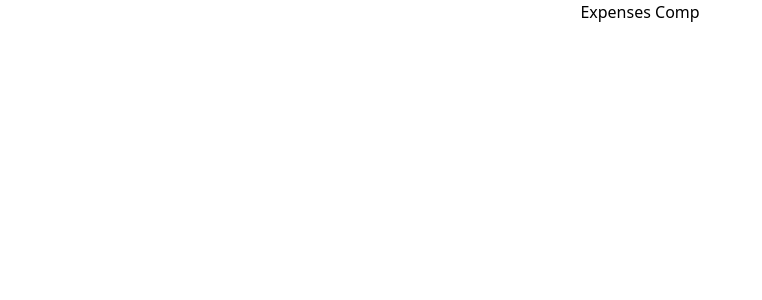
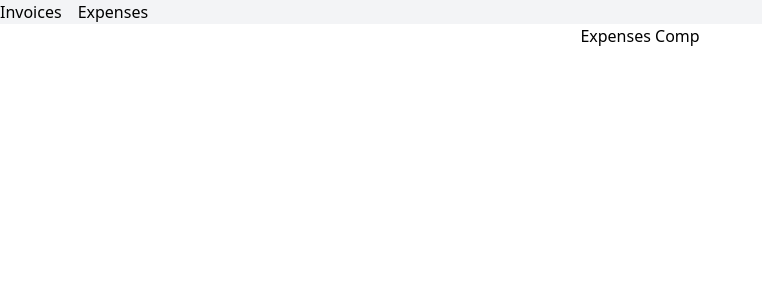
Before and after one commit to M-Mehboob-Alam/learning-react-router-dom, a React (Create React App) app: page /expense in a window 1280 px wide. Shown: the top 300 px of the page, without its empty margins (0-762 px from the left). Built offline with nearby package versions, Linux system fonts and the light colour scheme.

Commit message:
nested routes with Outlet child componenets

```diff
--- a/src/App.jsx
+++ b/src/App.jsx
@@ -1,13 +1,14 @@
 import logo from './logo.svg';
 import './App.css';
-import { Link } from 'react-router-dom';
+import { Link , Outlet} from 'react-router-dom';
 function App() {
   return (
     <div className="container mx-auto ">
-      <nav className="bg-gray-100 flex gap-4">
+      <nav className="flex gap-4 bg-gray-100">
           <Link to="/invoice">Invoices</Link>
           <Link to="/expense">Expenses</Link>
       </nav>
+      <Outlet> </Outlet>
     </div>
   );
 }
--- a/src/components/invoice/index.jsx
+++ b/src/components/invoice/index.jsx
@@ -1,5 +1,8 @@
+import { Outlet } from "react-router-dom";
+
 export default function invoice(){
     return <div className="text-center">
         Invoices Comp
+        <Outlet></Outlet>
     </div>
 }
--- a/src/index.js
+++ b/src/index.js
@@ -12,11 +12,13 @@
   <React.StrictMode>
     <BrowserRouter>
       <Routes>
-        <Route path='/' element={<App/>} />
-        <Route path='/invoice' element={<Invoice/>} />
-        <Route path='/expense' element={<Expenses/>} />
+        <Route path='/' element={<App/>} >
+          <Route path='/invoice' element={<Invoice/>} >
+            <Route path='/invoice/123' element={<div>Bills</div>} />
+          </Route>
+          <Route path='/expense' element={<Expenses/>} />
+        </Route>
       </Routes>
-
     </BrowserRouter>
   </React.StrictMode>
 );
```
